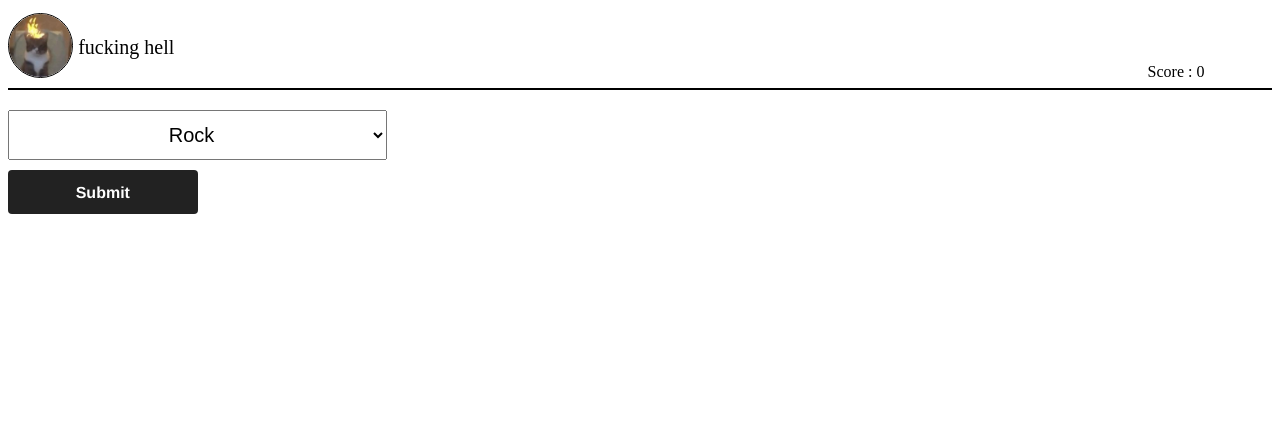
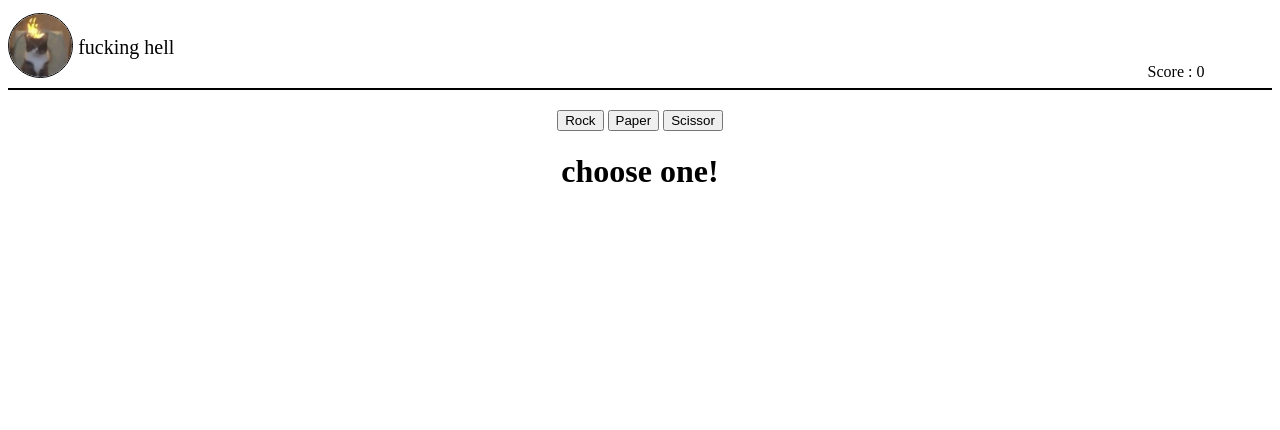
Before and after one commit to kamiiyaru/jankenpon, a PHP site: page / in a window 1280 px wide. Shown: the top 430 px of the page. Run offline with PHP 8.4, Linux system fonts and the light colour scheme.

Commit message:
Add new UI

```diff
--- a/index.php
+++ b/index.php
@@ -1,54 +1,10 @@
 <?php require("./part/header.php"); require_once("./part/footer.php");?>
-<style>
-    select{
 
-        width: 30%;
-        height: 50px;
-        font-size: 20px;
-        text-align: center;
-        margin-bottom: 10px;
-    }
-
-    /* CSS */
-    .button-31 {
-    background-color: #222;
-    border-radius: 4px;
-    border-style: none;
-    box-sizing: border-box;
-    color: #fff;
-    cursor: pointer;
-    display: inline-block;
-    font-family: "Farfetch Basis","Helvetica Neue",Arial,sans-serif;
-    font-size: 16px;
-    font-weight: 700;
-    line-height: 1.5;
-    margin: 0;
-    max-width: none;
-    min-height: 44px;
-    min-width: 10px;
-    outline: none;
-    overflow: hidden;
-    padding: 9px 20px 8px;
-    position: relative;
-    text-align: center;
-    text-transform: none;
-    user-select: none;
-    -webkit-user-select: none;
-    touch-action: manipulation;
-    width: 15%;
-    }
-
-    .button-31:hover,
-    .button-31:focus {
-    opacity: .75;
-    }
-</style>
-
-<form method="post" action="jankenpon.php" class="jkp">
-    <select name="jankenpon">
-        <option value='1'>Rock</option>
-        <option value='2'>Paper</option>
-        <option value='3'>Scissor</option>
-    </select><br>
-    <input type="submit" name="submit" class="button-31">
-</form>
+<center>
+    <form method="post" action="jankenpon.php" class="jkp">
+        <input type="submit" name="rock" class="button-rock unv-btn" value="Rock">
+        <input type="submit" name="paper" class="button-paper unv-btn" value="Paper">
+        <input type="submit" name="scissor" class="button-scissor unv-btn" value="Scissor">
+    </form>
+    <H1>choose one!</H1>
+</center>
```
